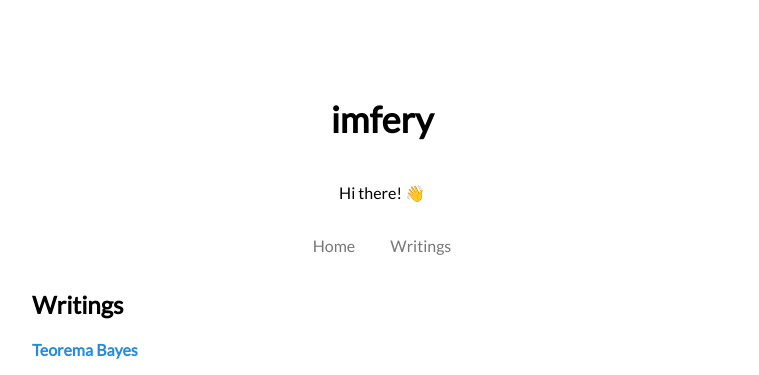
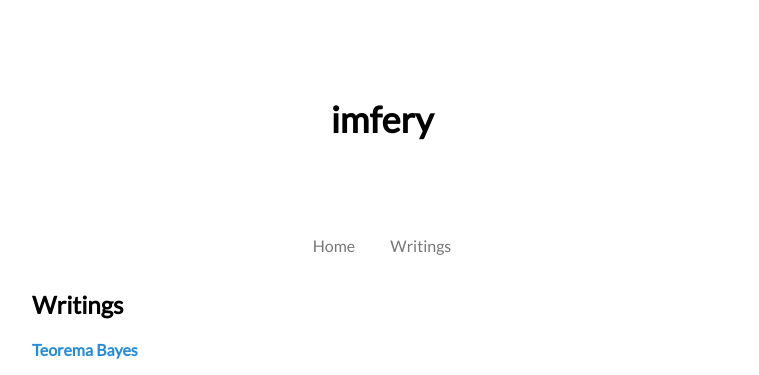
Before and after one commit to imfery/imfery.github.io, a Jekyll site: the page built from blog.md, in a window 1280 px wide. Shown: the top 375 px of the page, without its empty margins (258-1017 px from the left). Built offline with Jekyll 4.4.1, drawn with Linux system fonts in a browser that asks for light colours; nearby versions of some CDN libraries.

Commit message:
Update page.html

```diff
--- a/_layouts/page.html
+++ b/_layouts/page.html
@@ -17,7 +17,7 @@
                 <h2 class="profile-name">imfery</h2>
                 <br>
                 <br>
-                <span>Hi there! 👋</span>
+                <span>{{welcome_message}}</span>
                 <br>
                 <br>
 
```
